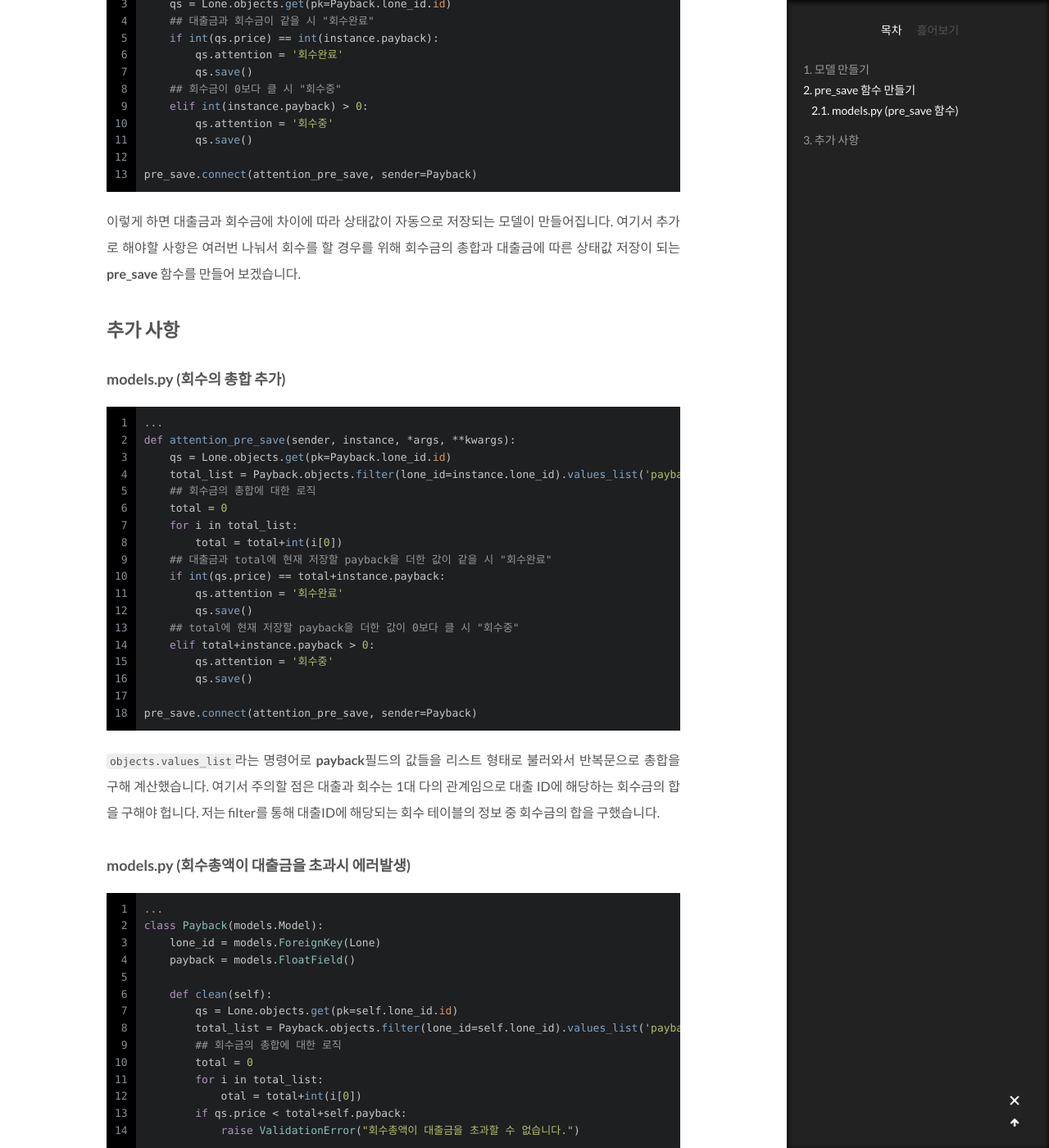
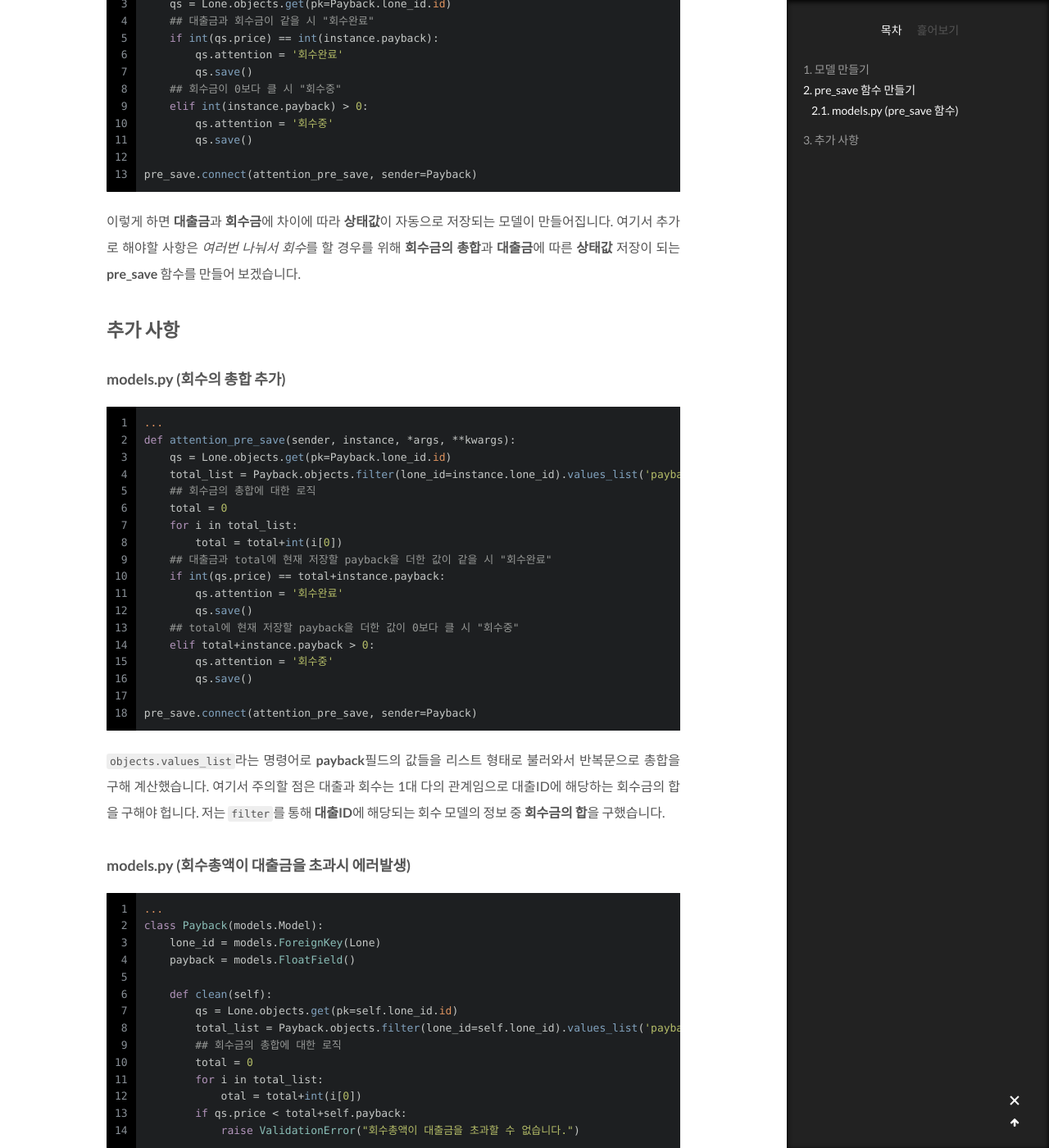
Before and after one commit to wkddnjset/wkddnjset.github.io, a Jekyll site: the page built from _posts/2018-02-06-(Django)-2개의-모델을-비교해-필드값-업데이트하기.md, in a window 1280 px wide and 1400 px high, scrolled down 1570 px. Shown: the whole window at 82% size. Built offline with Jekyll 4.4.1, drawn with Linux system fonts in a browser that asks for light colours; comment, search, counter and statistics services are not loaded; some of the changed text lies outside the part shown.

Commit message:
2018-02-06

```diff
--- a/_posts/2018-02-06-(Django)-2개의-모델을-비교해-필드값-업데이트하기.md
+++ b/_posts/2018-02-06-(Django)-2개의-모델을-비교해-필드값-업데이트하기.md
@@ -40,7 +40,7 @@ class Payback(models.Model):
 	- 대출모델 ID (ForeignKey)
 	- 회수금
 
-> 대출금과 회수금을 비교해서 대출모델의 상태를 업데이트하는 로직을 구현하려고 합니다!!!
+> **대출금**과 **회수금**을 비교해서 대출 모델의 상태를 **업데이트**하는 로직을 구현하려고 합니다!!!
 
 ## pre_save 함수 만들기
 
@@ -63,7 +63,7 @@ pre_save.connect(attention_pre_save, sender=Payback)
 
 {% endhighlight %}
 
-이렇게 하면 대출금과 회수금에 차이에 따라 상태값이 자동으로 저장되는 모델이 만들어집니다. 여기서 추가로 해야할 사항은 여러번 나눠서 회수를 할 경우를 위해 회수금의 총합과 대출금에 따른 상태값 저장이 되는 **pre_save** 함수를 만들어 보겠습니다.
+이렇게 하면 **대출금**과 **회수금**에 차이에 따라 **상태값**이 자동으로 저장되는 모델이 만들어집니다. 여기서 추가로 해야할 사항은 *여러번 나눠서 회수*를 할 경우를 위해 **회수금의 총합**과 **대출금**에 따른 **상태값** 저장이 되는 **pre_save** 함수를 만들어 보겠습니다.
 
 ## 추가 사항
 
@@ -90,7 +90,7 @@ def attention_pre_save(sender, instance, *args, **kwargs):
 pre_save.connect(attention_pre_save, sender=Payback)
 {% endhighlight %}
 
-`objects.values_list`라는 명령어로 **payback**필드의 값들을 리스트 형태로 불러와서 반복문으로 총합을 구해 계산했습니다. 여기서 주의할 점은 대출과 회수는 1대 다의 관계임으로 대출 ID에 해당하는 회수금의 합을 구해야 헙니다. 저는 filter를 통해 대출ID에 해당되는 회수 테이블의 정보 중 회수금의 합을 구했습니다.
+`objects.values_list`라는 명령어로 **payback**필드의 값들을 리스트 형태로 불러와서 반복문으로 총합을 구해 계산했습니다. 여기서 주의할 점은 대출과 회수는 1대 다의 관계임으로 대출ID에 해당하는 회수금의 합을 구해야 헙니다. 저는 `filter`를 통해 **대출ID**에 해당되는 회수 모델의 정보 중 **회수금의 합**을 구했습니다.
 
 ### models.py (회수총액이 대출금을 초과시 에러발생)
 
@@ -111,4 +111,4 @@ class Payback(models.Model):
             raise ValidationError("회수총액이 대출금을 초과할 수 없습니다.")
 {% endhighlight %}
 
-모델 Create 시 오류를 발생시키는 함수에서도, pre_save 함수와 동일한 로직으로 오류 검출을 하였습니다.
+모델 `Create` 시 오류를 발생시키는 함수에서도, **pre_save** 함수와 동일한 로직으로 오류 검출을 하였습니다.
```
